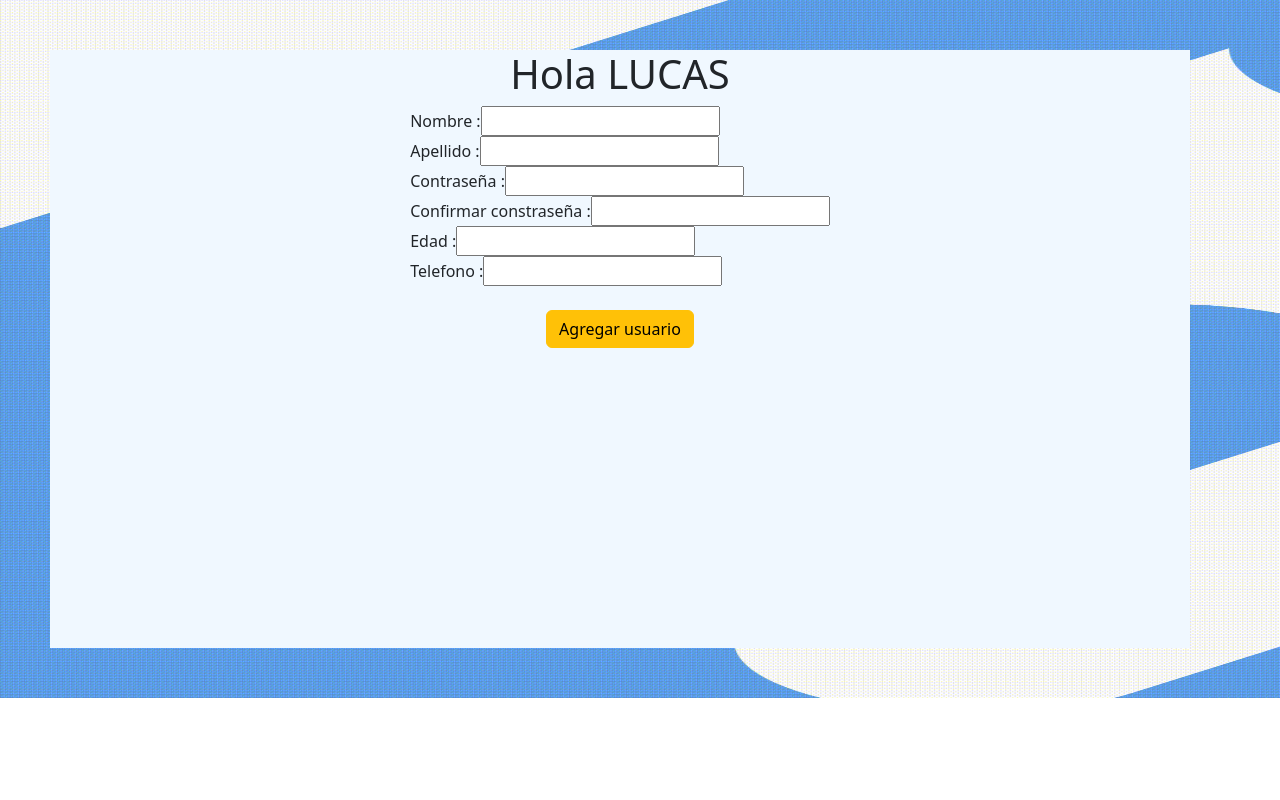
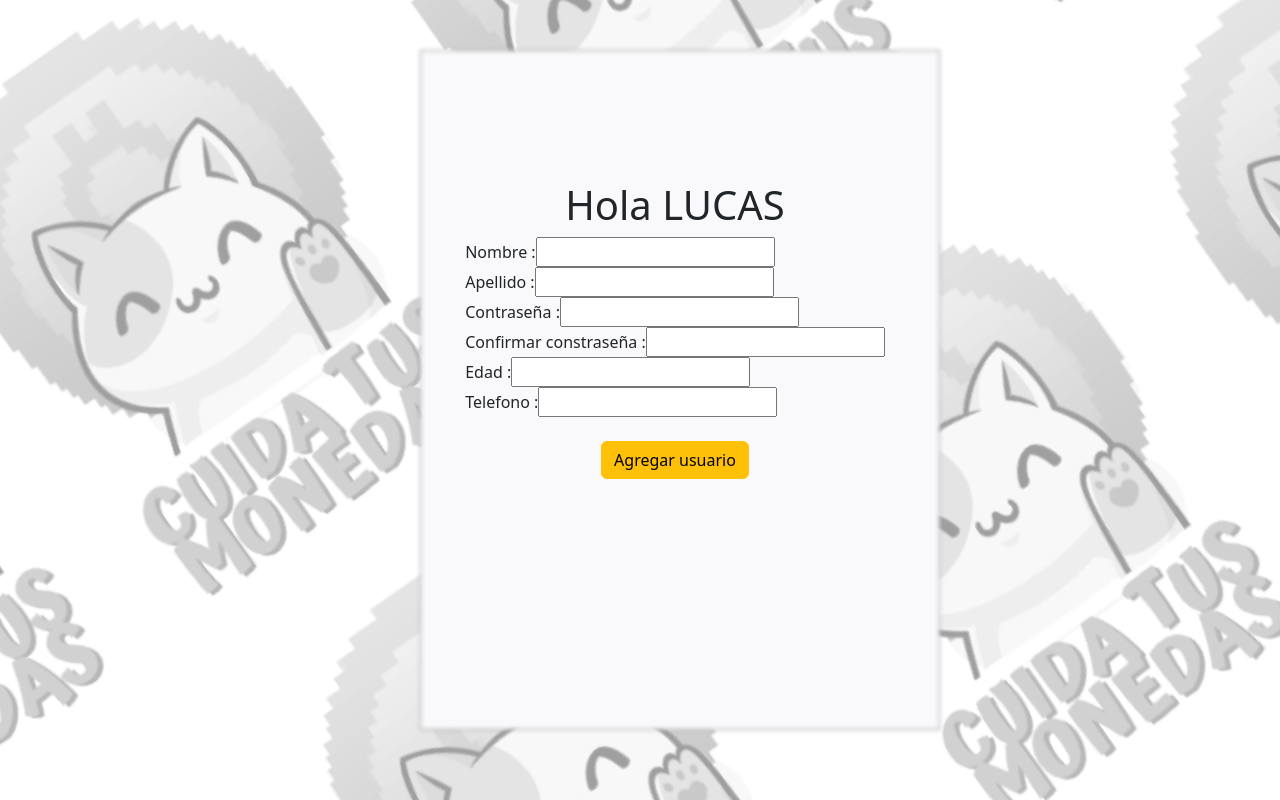
Before and after one commit to LucasA75/CuidaTusMonedas, a React (Create React App) app in the folder React CTM/: page /Login in a window 1280 px wide. Built offline with nearby package versions, Linux system fonts and the light colour scheme.

Commit message:
Subiendo avance diseño Login Page

```diff
--- a/React CTM/src/components/FondoLogin/FondoLogin.css
+++ b/React CTM/src/components/FondoLogin/FondoLogin.css
@@ -1,3 +1,19 @@
 .FondoLogin{
     transform: rotate(-35deg) scale(1.7);
 }
+
+.rectangulo{
+    background: #F9F9FB;
+    display: flex;
+    justify-content: center;
+    margin: 50px;
+    padding-bottom: 100px;
+    flex-direction: column;
+    align-items: center;
+    border: 1px solid rgba(0, 0, 0, 0.4) ;
+    height: 680px;
+    width: 520px;
+    position:absolute; left:370px;
+    border: 1px solid rgba(0, 0, 0, 0.4);
+    filter: blur(2px);
+}
--- a/React CTM/src/components/FondoLogin/FondoLogin.js
+++ b/React CTM/src/components/FondoLogin/FondoLogin.js
@@ -5,6 +5,9 @@ import "./FondoLogin.css";
 const FondoLogin = () => {
   return (
     <main>
+      <div class="rectangulo">
+
+      </div>
       <img
         className="FondoLogin"
         src={background}
--- a/React CTM/src/components/FooterMain/FooterMain.css
+++ b/React CTM/src/components/FooterMain/FooterMain.css
@@ -9,7 +9,7 @@ footer{
     position: relative;
     z-index: 1;
     overflow: hidden;
-webkit-box-shadow: 0 8px 48px 8px rgba(47, 91, 234, 0.175);
+    webkit-box-shadow: 0 8px 48px 8px rgba(47, 91, 234, 0.175);
     box-shadow: 0 8px 48px 8px rgba(47, 91, 234, 0.175);
     padding:60px;
 }
--- a/React CTM/src/components/FormularioLogin/FormularioLogin.css
+++ b/React CTM/src/components/FormularioLogin/FormularioLogin.css
@@ -1,19 +1,21 @@
 .formulario{
 
-    background-color:aliceblue;
+
     display: flex;
     justify-content: center;
     margin: 50px;
-    padding-bottom: 300px;
+    padding-bottom: 100px;
     flex-direction: column;
     align-items: center;
-
+    height: 660px;
+    width: 510px;
+    position:absolute; left:370px;
 
 
 }
-body, footer, header{
-    background-image: url("../../assets/img/Tran.gif");
-    background-repeat: no-repeat;
+/* body{
+    background-image: url("../../assets/FondoLogin.png");
+    background-repeat: repeat;
     background-position: center;
     background-size: 100% 100%;
-}
+} */
--- a/React CTM/src/components/FormularioLogin/FormularioLogin.js
+++ b/React CTM/src/components/FormularioLogin/FormularioLogin.js
@@ -27,6 +27,9 @@ const FormularioLogin = ({userAdd}) => {
 
   return (
     <div>
+      <div>
+
+      </div>
       <div class="container-lg formulario">
         <h1>Hola LUCAS </h1>
         <div>
--- a/React CTM/src/pages/LoginPage.js
+++ b/React CTM/src/pages/LoginPage.js
@@ -1,5 +1,5 @@
 import React, {useState} from "react";
-import {FormularioLogin} from "../components";
+import {FormularioLogin, FondoLogin} from "../components";
 
 const usuario1 = [
   {
@@ -48,7 +48,7 @@ const LoginPage = () => {
   return(
 
       <main>
-      {/* <FondoLogin/> */}
+      <FondoLogin/>
       <div><FormularioLogin userAdd = {userAdd}/></div>
       </main>
   )
```
